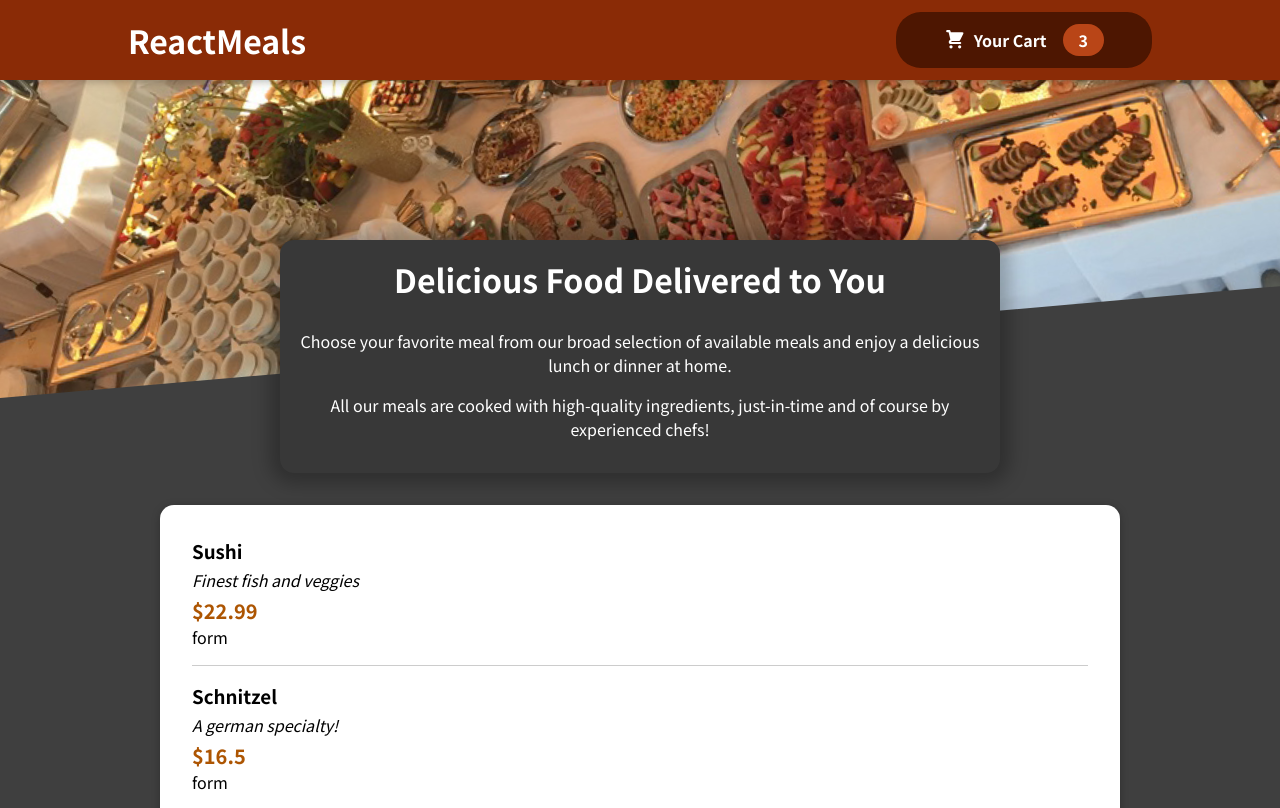
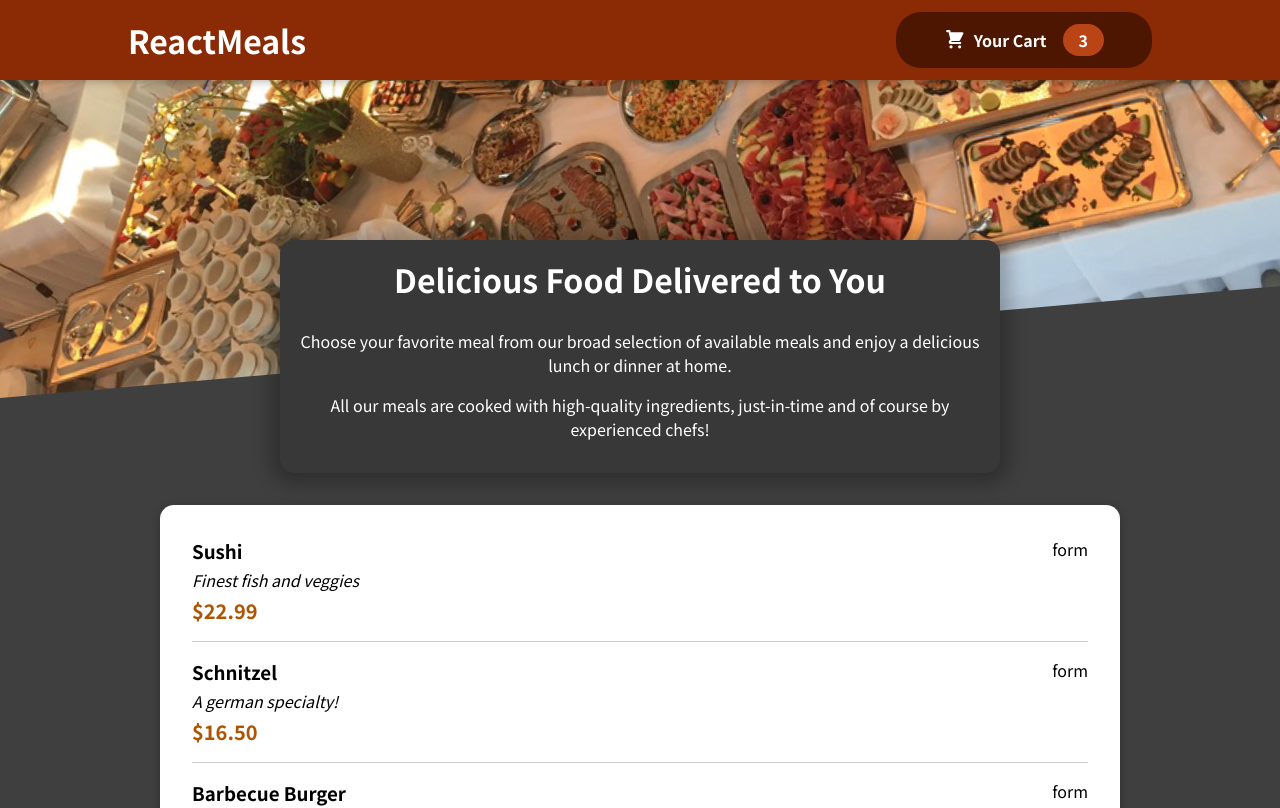
Before and after one commit to mostlyclicks/react-meals, a React (Create React App) app: page / in a window 1280 px wide. Shown: the top 808 px of the page. Built offline with nearby package versions, Linux system fonts and the light colour scheme.

Commit message:
clean meal item divs/form

```diff
--- a/src/components/Meals/MealItem/MealItem.js
+++ b/src/components/Meals/MealItem/MealItem.js
@@ -1,26 +1,19 @@
-import React from 'react'
-import classes from './MealItem.module.css'
+import React from "react";
+import classes from "./MealItem.module.css";
 
 const MealItem = (props) => {
-
-  const price = `$${props.price}`
+	const price = `$${props.price.toFixed(2)}`;
 
 	return (
 		<li className={classes.meal}>
 			<div>
 				<h3>{props.name}</h3>
-      <div className={classes.description}>
-        {props.description}
+				<div className={classes.description}>{props.description}</div>
+				<div className={classes.price}>{price}</div>
 			</div>
-      <div className={classes.price}>
-        {price}
-      </div>
-      <div>
-        form
-      </div>
-      </div>
+			<div>form</div>
 		</li>
-  )
-}
+	);
+};
 
-export default MealItem
+export default MealItem;
```
Also changed, not shown: 1 other file (tests, documents, lock files or other folders). Lines whose indentation alone changed are shown as unchanged.
